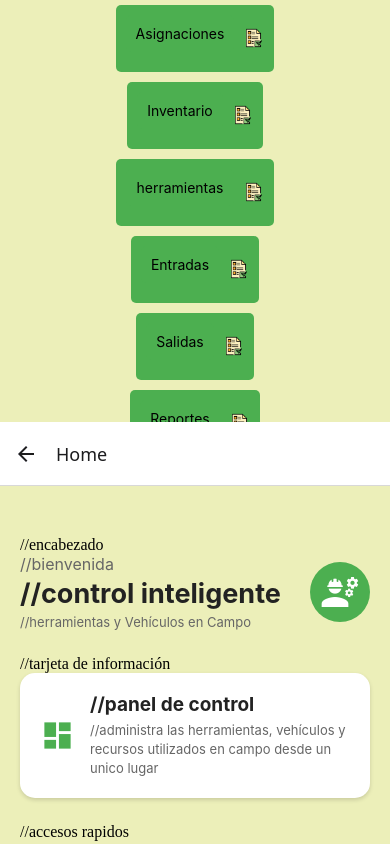
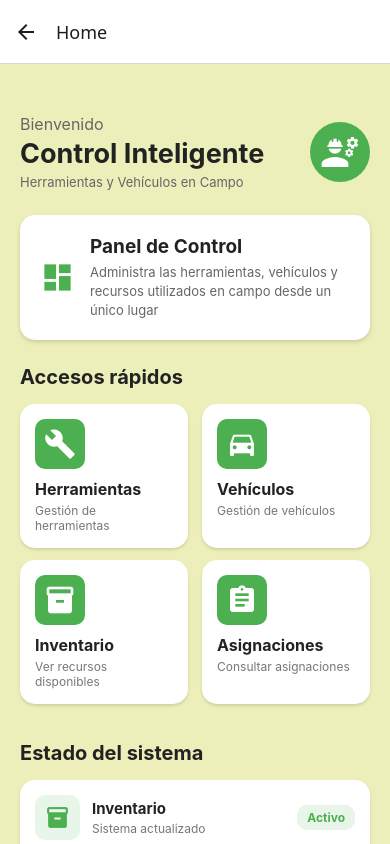
Before and after one commit to jesus0138/Proyecto_PrograMobil, a React Native app: screen /Home in a window 390 px wide. Built offline with nearby package versions, Linux system fonts and the light colour scheme.

Commit message:
correccion de textos en HomeScreen y LoginScreen

```diff
--- a/App.tsx
+++ b/App.tsx
@@ -1,20 +1,19 @@
+import React from 'react';
 import { StatusBar } from 'expo-status-bar';
 import { StyleSheet, Text, View,Button,Alert,TextInput} from 'react-native';
 import { useState } from 'react';
 import Inicio from './src/components/inicio';
 import DashBoard from './src/components/DashBoard';
-import React from 'react';
+
 import { NavigationContainer } from '@react-navigation/native';
 import  AppNavigator  from './src/components/Navigation/AppNavigator';
 export default function App() {
 
   return (
-    <><View style={styles.container}>
-      <DashBoard></DashBoard>
-    </View>
+
     <NavigationContainer>
         <AppNavigator />
-      </NavigationContainer></>
+      </NavigationContainer>
   );
 }
 
--- a/src/components/Navigation/AppNavigator.tsx
+++ b/src/components/Navigation/AppNavigator.tsx
@@ -3,6 +3,7 @@ import React from 'react';
 import LoginScreen from '../Screens/LoginScreen';
 import HomeScreen from '../Screens/HomeScreen';
 import DashBoard from '../DashBoard';
+
 
 export type RootStackParamList = {
   Login: undefined;
--- a/src/components/Screens/HomeScreen.tsx
+++ b/src/components/Screens/HomeScreen.tsx
@@ -13,165 +13,88 @@ export default function HomeScreen() {
         showsVerticalScrollIndicator={false}
       >
 
-//encabezado
+        {/* Encabezado */}
         <View style={styles.header}>
           <View>
-            <Text style={styles.bienvenida}>
-//bienvenida
-            </Text>
-
-            <Text style={styles.titulo}>
-//control inteligente
-            </Text>
-
-            <Text style={styles.subtitulo}>
-//herramientas y Vehículos en Campo
-            </Text>
+            <Text style={styles.bienvenida}>Bienvenido</Text>
+            <Text style={styles.titulo}>Control Inteligente</Text>
+            <Text style={styles.subtitulo}>Herramientas y Vehículos en Campo</Text>
           </View>
 
           <View style={styles.iconoPrincipal}>
-            <MaterialIcons
-              name="engineering"
-              size={40}
-              color="white"
-            />
+            <MaterialIcons name="engineering" size={40} color="white" />
           </View>
         </View>
 
-//tarjeta de información
+        {/* Tarjeta de información */}
         <View style={styles.tarjetaPrincipal}>
-          <MaterialIcons
-            name="dashboard"
-            size={35}
-            color="#4CAF50"
-          />
-
+          <MaterialIcons name="dashboard" size={35} color="#4CAF50" />
           <View style={styles.infoPrincipal}>
-            <Text style={styles.tarjetaTitulo}>
-//panel de control
-            </Text>
-
+            <Text style={styles.tarjetaTitulo}>Panel de Control</Text>
             <Text style={styles.tarjetaTexto}>
-//administra las herramientas, vehículos y recursos utilizados en campo desde un unico lugar
+              Administra las herramientas, vehículos y recursos utilizados en campo desde un único lugar
             </Text>
           </View>
         </View>
 
-//accesos rapidos
-        <Text style={styles.seccionTitulo}>
-          Accesos rápidos
-        </Text>
+        {/* Accesos rápidos */}
+        <Text style={styles.seccionTitulo}>Accesos rápidos</Text>
 
         <View style={styles.grid}>
 
-//herramientas
+          {/* Herramientas */}
           <TouchableOpacity style={styles.card}>
             <View style={styles.iconoCard}>
-              <MaterialIcons
-                name="build"
-                size={32}
-                color="white"
-              />
+              <MaterialIcons name="build" size={32} color="white" />
             </View>
-
-            <Text style={styles.cardTitulo}>
-              Herramientas
-            </Text>
-
-            <Text style={styles.cardTexto}>
-//gestion herramientas
-            </Text>
+            <Text style={styles.cardTitulo}>Herramientas</Text>
+            <Text style={styles.cardTexto}>Gestión de herramientas</Text>
           </TouchableOpacity>
 
-//vehiculos
+          {/* Vehículos */}
           <TouchableOpacity style={styles.card}>
             <View style={styles.iconoCard}>
-              <MaterialIcons
-                name="directions-car"
-                size={32}
-                color="white"
-              />
+              <MaterialIcons name="directions-car" size={32} color="white" />
             </View>
-
-            <Text style={styles.cardTitulo}>
-//vehiculos
-            </Text>
-
-            <Text style={styles.cardTexto}>
-//gestion vehiculos
-            </Text>
+            <Text style={styles.cardTitulo}>Vehículos</Text>
+            <Text style={styles.cardTexto}>Gestión de vehículos</Text>
           </TouchableOpacity>
 
-//inventario
+          {/* Inventario */}
           <TouchableOpacity style={styles.card}>
             <View style={styles.iconoCard}>
-              <MaterialIcons
-                name="inventory"
-                size={32}
-                color="white"
-              />
+              <MaterialIcons name="inventory" size={32} color="white" />
             </View>
-
-            <Text style={styles.cardTitulo}>
-//inventario
-            </Text>
-
-            <Text style={styles.cardTexto}>
-//ver recursos disponibles
-            </Text>
+            <Text style={styles.cardTitulo}>Inventario</Text>
+            <Text style={styles.cardTexto}>Ver recursos disponibles</Text>
           </TouchableOpacity>
 
-//asignaciones
+          {/* Asignaciones */}
           <TouchableOpacity style={styles.card}>
             <View style={styles.iconoCard}>
-              <MaterialIcons
-                name="assignment"
-                size={32}
-                color="white"
-              />
+              <MaterialIcons name="assignment" size={32} color="white" />
             </View>
-
-            <Text style={styles.cardTitulo}>
-//asignaciones
-            </Text>
-
-            <Text style={styles.cardTexto}>
-//consultar asignaciones
-            </Text>
+            <Text style={styles.cardTitulo}>Asignaciones</Text>
+            <Text style={styles.cardTexto}>Consultar asignaciones</Text>
           </TouchableOpacity>
 
         </View>
 
-//estado del sistema
-        <Text style={styles.seccionTitulo}>
-//Estado del sistema
-        </Text>
+        {/* Estado del sistema */}
+        <Text style={styles.seccionTitulo}>Estado del sistema</Text>
 
         <View style={styles.estadoCard}>
 
           <View style={styles.estadoItem}>
             <View style={styles.estadoIcono}>
-              <MaterialIcons
-                name="inventory"
-                size={25}
-                color="#4CAF50"
-              />
+              <MaterialIcons name="inventory" size={25} color="#4CAF50" />
             </View>
-
             <View>
-              <Text style={styles.estadoTitulo}>
-//inventario
-              </Text>
-
-              <Text style={styles.estadoTexto}>
-//sistema actualizado
-              </Text>
+              <Text style={styles.estadoTitulo}>Inventario</Text>
+              <Text style={styles.estadoTexto}>Sistema actualizado</Text>
             </View>
-
             <View style={styles.estadoActivo}>
-              <Text style={styles.estadoActivoTexto}>
-//activo
-              </Text>
+              <Text style={styles.estadoActivoTexto}>Activo</Text>
             </View>
           </View>
 
@@ -179,27 +102,14 @@ export default function HomeScreen() {
 
           <View style={styles.estadoItem}>
             <View style={styles.estadoIcono}>
-              <MaterialIcons
-                name="directions-car"
-                size={25}
-                color="#4CAF50"
-              />
+              <MaterialIcons name="directions-car" size={25} color="#4CAF50" />
             </View>
-
             <View>
-              <Text style={styles.estadoTitulo}>
-//vehículos
-              </Text>
-
-              <Text style={styles.estadoTexto}>
-//control disponible
-              </Text>
+              <Text style={styles.estadoTitulo}>Vehículos</Text>
+              <Text style={styles.estadoTexto}>Control disponible</Text>
             </View>
-
             <View style={styles.estadoActivo}>
-              <Text style={styles.estadoActivoTexto}>
-//activo
-              </Text>
+              <Text style={styles.estadoActivoTexto}>Activo</Text>
             </View>
           </View>
 
@@ -215,38 +125,32 @@ const styles = StyleSheet.create({
     flex: 1,
     backgroundColor: '#ecefb9',
   },
-
   scrollContainer: {
     padding: 20,
     paddingTop: 50,
     paddingBottom: 30,
   },
-
   header: {
     flexDirection: 'row',
     justifyContent: 'space-between',
     alignItems: 'center',
     marginBottom: 25,
   },
-
   bienvenida: {
     fontSize: 16,
     color: '#666',
   },
-
   titulo: {
     fontSize: 27,
     fontWeight: 'bold',
     color: '#222',
     marginTop: 3,
   },
-
   subtitulo: {
     fontSize: 13,
     color: '#666',
     marginTop: 4,
   },
-
   iconoPrincipal: {
     width: 60,
     height: 60,
@@ -255,7 +159,6 @@ const styles = StyleSheet.create({
     justifyContent: 'center',
     alignItems: 'center',
   },
-
   tarjetaPrincipal: {
     backgroundColor: 'white',
     borderRadius: 15,
@@ -263,68 +166,51 @@ const styles = StyleSheet.create({
     flexDirection: 'row',
     alignItems: 'center',
     marginBottom: 25,
-
     shadowColor: '#000',
-    shadowOffset: {
-      width: 0,
-      height: 2,
-    },
+    shadowOffset: { width: 0, height: 2 },
     shadowOpacity: 0.15,
     shadowRadius: 4,
-
     elevation: 4,
   },
-
   infoPrincipal: {
     flex: 1,
     marginLeft: 15,
   },
-
   tarjetaTitulo: {
     fontSize: 19,
     fontWeight: 'bold',
     color: '#222',
     marginBottom: 5,
   },
-
   tarjetaTexto: {
     fontSize: 13,
     color: '#666',
     lineHeight: 19,
   },
-
   seccionTitulo: {
     fontSize: 20,
     fontWeight: 'bold',
     color: '#222',
     marginBottom: 15,
   },
-
   grid: {
     flexDirection: 'row',
     flexWrap: 'wrap',
     justifyContent: 'space-between',
     marginBottom: 25,
   },
-
   card: {
     width: '48%',
     backgroundColor: 'white',
     borderRadius: 15,
     padding: 15,
     marginBottom: 12,
-
     shadowColor: '#000',
-    shadowOffset: {
-      width: 0,
-      height: 2,
-    },
+    shadowOffset: { width: 0, height: 2 },
     shadowOpacity: 0.12,
     shadowRadius: 3,
-
     elevation: 3,
   },
-
   iconoCard: {
     width: 50,
     height: 50,
@@ -334,40 +220,30 @@ const styles = StyleSheet.create({
     alignItems: 'center',
     marginBottom: 10,
   },
-
   cardTitulo: {
     fontSize: 16,
     fontWeight: 'bold',
     color: '#222',
   },
-
   cardTexto: {
     fontSize: 12,
     color: '#777',
     marginTop: 4,
   },
-
   estadoCard: {
     backgroundColor: 'white',
     borderRadius: 15,
     padding: 15,
-
     shadowColor: '#000',
-    shadowOffset: {
-      width: 0,
-      height: 2,
-    },
+    shadowOffset: { width: 0, height: 2 },
     shadowOpacity: 0.12,
     shadowRadius: 3,
-
     elevation: 3,
   },
-
   estadoItem: {
     flexDirection: 'row',
     alignItems: 'center',
   },
-
   estadoIcono: {
     width: 45,
     height: 45,
@@ -377,19 +253,16 @@ const styles = StyleSheet.create({
     alignItems: 'center',
     marginRight: 12,
   },
-
   estadoTitulo: {
     fontSize: 15,
     fontWeight: 'bold',
     color: '#222',
   },
-
   estadoTexto: {
     fontSize: 12,
     color: '#777',
     marginTop: 3,
   },
-
   estadoActivo: {
     marginLeft: 'auto',
     backgroundColor: '#e8f5e9',
@@ -397,13 +270,11 @@ const styles = StyleSheet.create({
     paddingVertical: 5,
     borderRadius: 10,
   },
-
   estadoActivoTexto: {
     color: '#4CAF50',
     fontSize: 12,
     fontWeight: 'bold',
   },
-
   separador: {
     height: 1,
     backgroundColor: '#eee',
--- a/src/components/Screens/LoginScreen.tsx
+++ b/src/components/Screens/LoginScreen.tsx
@@ -3,26 +3,22 @@ import { useState } from 'react';
 import React from 'react';
 import { StatusBar } from 'expo-status-bar';
 import { MaterialIcons, Ionicons } from '@expo/vector-icons';
+import { NativeStackNavigationProp } from '@react-navigation/native-stack';
+import { RootStackParamList } from '../Navigation/AppNavigator';
 
-export default function LoginScreen() {
+type LoginScreenNavigationProp = NativeStackNavigationProp<RootStackParamList, 'Login'>;
+
+export default function LoginScreen({ navigation }: { navigation: LoginScreenNavigationProp }) {
   const [usuario, setUsuario] = useState('');
   const [contraseña, setContraseña] = useState('');
   const [mostrarContraseña, setMostrarContraseña] = useState(false);
 
   const handleLogin = () => {
     if (usuario.trim() === '' || contraseña.trim() === '') {
-      Alert.alert(
-        'Campos incompletos',
-        'Por favor, ingrese su usuario y contraseña.'
-      );
+      Alert.alert('Campos incompletos', 'Por favor, ingrese su usuario y contraseña.');
       return;
     }
-
-
-    Alert.alert(
-      'Inicio de sesión',
-      'Bienvenido, ${usuario}'
-    );
+    navigation.navigate('Home');
   };
 
   return (
@@ -31,54 +27,35 @@ export default function LoginScreen() {
       behavior={Platform.OS === 'ios' ? 'padding' : undefined}
     >
       <StatusBar style="dark" />
-
       <ScrollView
         contentContainerStyle={styles.scrollContainer}
         keyboardShouldPersistTaps="handled"
         showsVerticalScrollIndicator={false}
       >
 
-//logo e icono
+        {/* Logo e icono */}
         <View style={styles.logoContainer}>
-          <MaterialIcons
-            name="engineering"
-            size={55}
-            color="white"
-          />
+          <MaterialIcons name="engineering" size={55} color="white" />
         </View>
 
-//titulo
-        <Text style={styles.titulo}>
-//control inteligente
-        </Text>
+        <Text style={styles.titulo}>Control Inteligente</Text>
 
-        <Text style={styles.subtitulo}>
-//herramientas y vehiculos en Campo
-        </Text>
+        <Text style={styles.subtitulo}>Herramientas y Vehículos en Campo</Text>
 
-//tarjeta de login
+        {/* Tarjeta de login */}
         <View style={styles.loginCard}>
 
-          <Text style={styles.loginTitulo}>
-//iniciar sesión
-          </Text>
+          <Text style={styles.loginTitulo}>Iniciar Sesión</Text>
 
           <Text style={styles.loginDescripcion}>
-//ingresa los datos para acceder al sistema
+            Ingresa los datos para acceder al sistema
           </Text>
 
           {/* Usuario */}
-          <Text style={styles.label}>
-//usuario o correo electrónico
-          </Text>
+          <Text style={styles.label}>Usuario o correo electrónico</Text>
 
           <View style={styles.inputContainer}>
-            <MaterialIcons
-              name="person"
-              size={23}
-              color="#666"
-            />
-
+            <MaterialIcons name="person" size={23} color="#666" />
             <TextInput
               style={styles.input}
               placeholder="Ingrese su usuario"
@@ -89,18 +66,11 @@ export default function LoginScreen() {
             />
           </View>
 
-//la contraseña
-          <Text style={styles.label}>
-//contraseña
-          </Text>
+          {/* Contraseña */}
+          <Text style={styles.label}>Contraseña</Text>
 
           <View style={styles.inputContainer}>
-            <MaterialIcons
-              name="lock"
-              size={23}
-              color="#666"
-            />
-
+            <MaterialIcons name="lock" size={23} color="#666" />
             <TextInput
               style={styles.input}
               placeholder="Ingrese su contraseña"
@@ -109,58 +79,35 @@ export default function LoginScreen() {
               onChangeText={setContraseña}
               secureTextEntry={!mostrarContraseña}
             />
-
-            <TouchableOpacity
-              onPress={() =>
-                setMostrarContraseña(!mostrarContraseña)
-              }
-            >
+            <TouchableOpacity onPress={() => setMostrarContraseña(!mostrarContraseña)}>
               <Ionicons
-                name={
-                  mostrarContraseña
-                    ? 'eye-off'
-                    : 'eye'
-                }
+                name={mostrarContraseña ? 'eye-off' : 'eye'}
                 size={23}
                 color="#666"
               />
             </TouchableOpacity>
           </View>
 
-//boton
+          {/* Botón */}
           <TouchableOpacity
             style={styles.boton}
             onPress={handleLogin}
             activeOpacity={0.8}
           >
-            <Text style={styles.botonTexto}>
-//iniciar sesion
-            </Text>
-
-            <MaterialIcons
-              name="login"
-              size={22}
-              color="white"
-            />
+            <Text style={styles.botonTexto}>Iniciar Sesión</Text>
+            <MaterialIcons name="login" size={22} color="white" />
           </TouchableOpacity>
 
-//información
-          <Text style={styles.ayuda}>
-//problemas con el inicio de sesion
-          </Text>
+          <Text style={styles.ayuda}>¿Problemas con el inicio de sesión?</Text>
 
           <TouchableOpacity>
-            <Text style={styles.enlace}>
-//contacto con el administrador
-            </Text>
+            <Text style={styles.enlace}>Contactar al administrador</Text>
           </TouchableOpacity>
 
         </View>
 
-//pie de pagina
-        <Text style={styles.footer}>
-//sistema de control inteligente
-        </Text>
+        {/* Pie de página */}
+        <Text style={styles.footer}>Sistema de Control Inteligente</Text>
 
       </ScrollView>
     </KeyboardAvoidingView>
@@ -172,14 +119,12 @@ const styles = StyleSheet.create({
     flex: 1,
     backgroundColor: '#ecefb9',
   },
-
   scrollContainer: {
     flexGrow: 1,
     justifyContent: 'center',
     alignItems: 'center',
     padding: 25,
   },
-
   logoContainer: {
     width: 90,
     height: 90,
@@ -188,25 +133,18 @@ const styles = StyleSheet.create({
     justifyContent: 'center',
     alignItems: 'center',
     marginBottom: 15,
-
     shadowColor: '#000',
-    shadowOffset: {
-      width: 0,
-      height: 3,
-    },
+    shadowOffset: { width: 0, height: 3 },
     shadowOpacity: 0.2,
     shadowRadius: 5,
-
     elevation: 5,
   },
-
   titulo: {
     fontSize: 28,
     fontWeight: 'bold',
     color: '#222',
     textAlign: 'center',
   },
-
   subtitulo: {
     fontSize: 13,
     color: '#666',
@@ -214,25 +152,18 @@ const styles = StyleSheet.create({
     marginTop: 5,
     marginBottom: 25,
   },
-
   loginCard: {
     width: '100%',
     maxWidth: 400,
     backgroundColor: 'white',
     borderRadius: 18,
     padding: 25,
-
     shadowColor: '#000',
-    shadowOffset: {
-      width: 0,
-      height: 3,
-    },
+    shadowOffset: { width: 0, height: 3 },
     shadowOpacity: 0.15,
     shadowRadius: 5,
-
     elevation: 5,
   },
-
   loginTitulo: {
     fontSize: 24,
     fontWeight: 'bold',
@@ -240,35 +171,29 @@ const styles = StyleSheet.create({
     textAlign: 'center',
     marginBottom: 5,
   },
-
   loginDescripcion: {
     fontSize: 13,
     color: '#777',
     textAlign: 'center',
     marginBottom: 25,
   },
-
   label: {
     fontSize: 14,
     fontWeight: 'bold',
     color: '#333',
     marginBottom: 7,
   },
-
   inputContainer: {
     height: 48,
     borderWidth: 1,
     borderColor: '#ccc',
     borderRadius: 10,
     backgroundColor: '#f8f8f8',
-
     flexDirection: 'row',
     alignItems: 'center',
-
     paddingHorizontal: 12,
     marginBottom: 18,
   },
-
   input: {
     flex: 1,
     height: '100%',
@@ -276,33 +201,27 @@ const styles = StyleSheet.create({
     color: '#222',
     fontSize: 14,
   },
-
   boton: {
     height: 50,
     backgroundColor: '#4CAF50',
     borderRadius: 10,
-
     flexDirection: 'row',
     alignItems: 'center',
     justifyContent: 'center',
-
     marginTop: 5,
   },
-
   botonTexto: {
     color: 'white',
     fontSize: 16,
     fontWeight: 'bold',
     marginRight: 8,
   },
-
   ayuda: {
     textAlign: 'center',
     color: '#777',
     fontSize: 12,
     marginTop: 22,
   },
-
   enlace: {
     textAlign: 'center',
     color: '#4CAF50',
@@ -310,7 +229,6 @@ const styles = StyleSheet.create({
     fontWeight: 'bold',
     marginTop: 5,
   },
-
   footer: {
     color: '#777',
     fontSize: 11,
```
